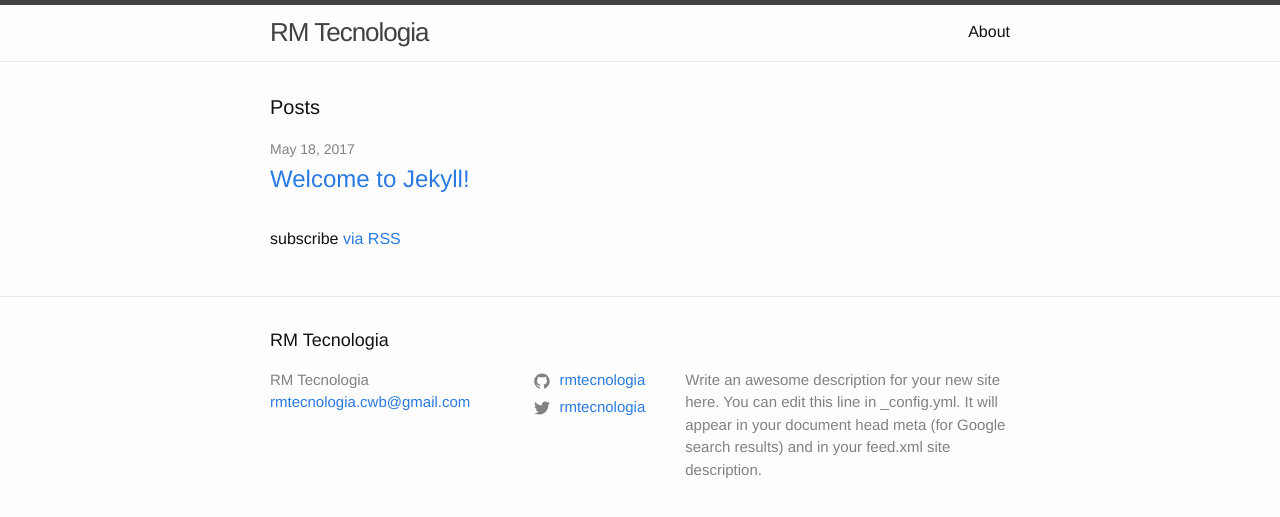
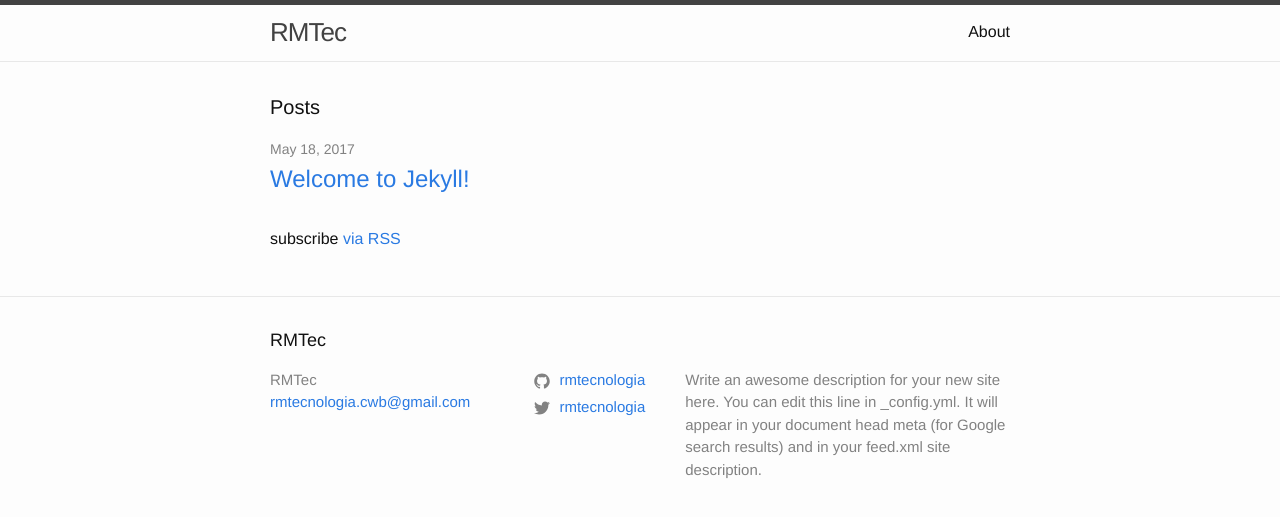
Before and after one commit to rmtecnologia/rmtecnologia.github.io, a Jekyll site: the page built from index.md, in a window 1280 px wide. Shown: the top 517 px of the page. Built offline with Jekyll 4.4.1, drawn with Linux system fonts in a browser that asks for light colours.

Commit message:
Alterações no _config.yml

```diff
--- a/_config.yml
+++ b/_config.yml
@@ -13,14 +13,14 @@
 # you will see them accessed via {{ site.title }}, {{ site.email }}, and so on.
 # You can create any custom variable you would like, and they will be accessible
 # in the templates via {{ site.myvariable }}.
-title: RM Tecnologia
+title: RMTec
 email: rmtecnologia.cwb@gmail.com
 description: > # this means to ignore newlines until "baseurl:"
   Write an awesome description for your new site here. You can edit this
   line in _config.yml. It will appear in your document head meta (for
   Google search results) and in your feed.xml site description.
 baseurl: "" # the subpath of your site, e.g. /blog
-url: "" # the base hostname & protocol for your site, e.g. http://example.com
+url: "https://rmtecnologia.github.io" # the base hostname & protocol for your site, e.g. http://example.com
 twitter_username: rmtecnologia
 github_username:  rmtecnologia
 
```
